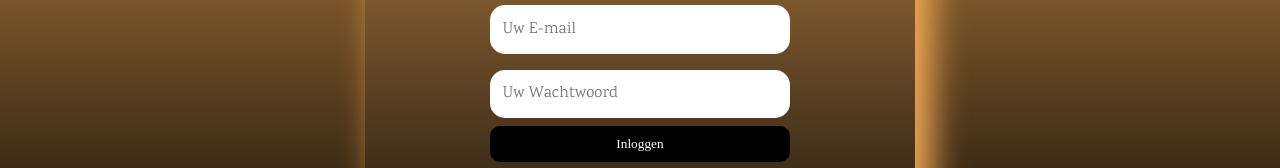
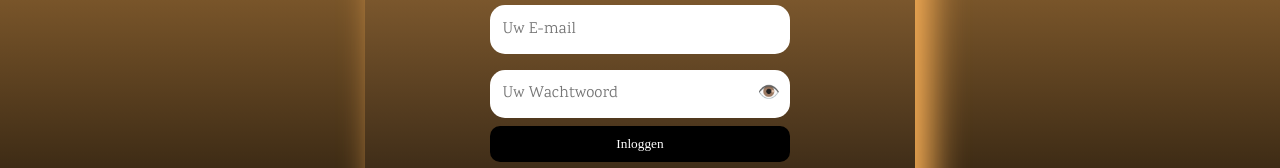
Before and after one commit to VincentOosterom/Eindopdracht-Frontend, a React (Vite) app: page /inloggen in a window 1280 px wide. Shown: the part 359-527 px from the top of the page. Built offline with nearby package versions, Linux system fonts and the light colour scheme; a web font is replaced by a local one.

Commit message:
Mooi oogje toegevoegd om wachtwoord te tonen ja of nee

```diff
--- a/src/pages/Auth/Inloggen/Inloggen.css
+++ b/src/pages/Auth/Inloggen/Inloggen.css
@@ -1,6 +1,6 @@
 /* ========== LOGIN PAGE ========== */
 
-.login-page{
+.login-page {
     background: linear-gradient(0deg, #000 12.02%, #F6AD55 100%);
     display: flex;
     flex-direction: column;
@@ -10,26 +10,26 @@
     gap: 1rem;
 }
 
-.login-content{
+.login-content {
     display: flex;
     flex-direction: column;
     align-items: center;
 }
 
-.login-container h1{
+.login-container h1 {
     color: white;
     font-size: clamp(3rem, 2.5vw, 4rem);
     margin-bottom: 2rem;
 }
 
-.login-content h2{
+.login-content h2 {
     font-size: clamp(1.5rem, 2.5vw, 2rem);
     color: white;
     margin-bottom: 1rem;
 }
 
 
-.login-container{
+.login-container {
     display: flex;
     position: relative;
     flex-direction: column;
@@ -44,7 +44,7 @@
     box-shadow: 14px 12px 34.5px 3px #F6AD55;
 }
 
-.icon-back{
+.icon-back {
     display: flex;
     align-items: center;
     gap: 0.6rem;
@@ -55,13 +55,13 @@
     cursor: pointer;
 }
 
-.login-form{
+.login-form {
     display: flex;
     flex-direction: column;
     gap: 0.5rem;
 }
 
-.login-form input{
+.login-form input {
     width: 300px;
     min-width: 0;
     border: none;
@@ -75,25 +75,45 @@
     margin-bottom: 0.5rem;
 }
 
-.forget-password{
+.password-wrapper {
+    position: relative;
+    display: inline-block;
+}
+
+.password-wrapper input {
+    padding-right: 35px; /* ruimte voor het oogje */
+}
+
+.toggle-eye {
+    position: absolute;
+    right: 10px;
+    top: 50%;
+    transform: translateY(-50%);
+    cursor: pointer;
+    user-select: none;
+    font-size: 18px;
+}
+
+.forget-password {
     display: flex;
     flex-direction: column;
     align-items: center;
 }
 
-.forget-password a{
+.forget-password a {
     color: white;
     margin: 1rem;
 }
 
-.error-message{
+.error-message {
     color: red;
 }
 
 
 /* ========== MEDIA QUERIES ========== */
 @media (max-width: 480px) {
-    .login-container{
+
+    .login-container {
         max-width: 350px;
     }
 
--- a/src/pages/Auth/Inloggen/Inloggen.jsx
+++ b/src/pages/Auth/Inloggen/Inloggen.jsx
@@ -1,7 +1,6 @@
 import './Inloggen.css'
 import {useState} from "react";
 import {NavLink, useNavigate,} from "react-router-dom";
-import axios from "axios";
 import {FontAwesomeIcon} from '@fortawesome/react-fontawesome';
 import {faLeftLong} from "@fortawesome/free-solid-svg-icons";
 import {useAuth} from "../../../context/AuthContext";
@@ -18,6 +17,7 @@ function Inloggen() {
     const [password, setPassword] = useState("");
     const [error, setError] = useState("");
     const [loading, setLoading] = useState(false);
+    const [showPassword, setShowPassword] = useState(false);
     const navigate = useNavigate();
     const {login} = useAuth();
 
@@ -89,12 +89,19 @@ function Inloggen() {
                             placeholder="Uw E-mail"
                             onChange={(e) => setEmail(e.target.value)}/>
                         <label htmlFor="Password"></label>
-                        <input
-                            type="password"
-                            name="password"
-                            value={password}
-                            placeholder="Uw Wachtwoord"
-                            onChange={(e) => setPassword(e.target.value)}/>
+                        <div className="password-wrapper">
+                            <input
+                                type={showPassword ? "text" : "password"}
+                                name="password"
+                                value={password}
+                                placeholder="Uw Wachtwoord"
+                                onChange={(e) => setPassword(e.target.value)}
+                            />
+                            <span
+                                className="toggle-eye"
+                                onClick={() => setShowPassword(!showPassword)}
+                            > {showPassword ? "🙈" : "👁️"}</span>
+                        </div>
                         <button
                             type="submit"
                             className="login-btn"
--- a/src/pages/Website/Homepage/Homepage.css
+++ b/src/pages/Website/Homepage/Homepage.css
@@ -16,9 +16,7 @@
     margin-bottom: 2rem;
 }
 
-.main p {
-    color: var(--color-text);
-}
+
 
 /* ========== SECTION 1 ========== */
 
@@ -26,20 +24,17 @@
     display: flex;
     flex-direction: column;
     align-items: center;
-    gap: 2rem;
+    gap: 1rem;
     margin-bottom: 100px;
-    width: 100%;
 }
 
 .search-result-grid {
     display: grid;
     grid-template-columns: repeat(2, minmax(0, 1fr)); /* 2 kolommen */
     gap: 2rem;
-
     width: 100%;
-    max-width: 1100px;          /* breedte beperken */
-    margin: 0 auto;             /* centreer de grid-container zelf */
-    justify-items: center;      /* centreer items binnen de grid */
+    margin: 0 auto;
+    justify-items: center;
 }
 
 /* ========== SECTION 2 ========== */
--- a/src/pages/Website/Homepage/Homepage.jsx
+++ b/src/pages/Website/Homepage/Homepage.jsx
@@ -7,12 +7,15 @@ import calender from "../../../assets/calender.svg";
 import Header from "../../../components/website/Header/Header.jsx";
 import Footer from "../../../components/website/Footer/Footer.jsx";
 import api from "../../../api/api";
-import { useState, useEffect } from "react";
+import {useState, useEffect} from "react";
+import DashboardLoader from "../../../components/dashboard/DashboardLoader/DashboardLoader.jsx";
 
 function Home() {
     const [query, setQuery] = useState("");
     const [companies, setCompanies] = useState([]);
     const [loading, setLoading] = useState(true);
+    const [visibleCount, setVisibleCount] = useState(6);
+
 
     // ✔ ECHTE BEDRIJVEN OPHALEN UIT DE NOVI-API
     useEffect(() => {
@@ -20,7 +23,6 @@ function Home() {
             try {
                 const res = await api.get("/companies");
                 setCompanies(res.data);
-                console.log(res.data);
             } catch (err) {
                 console.error("Kon bedrijven niet ophalen:", err);
             } finally {
@@ -30,6 +32,8 @@ function Home() {
 
         fetchCompanies();
     }, []);
+
+    const MAX_RESULTS = 6;
 
     // ✔ FILTEREN OP NAAM
     const filteredCompanies = query
@@ -51,14 +55,14 @@ function Home() {
 
                 <section className="search-result">
                     <h2>Zoek resultaten</h2>
-
-                    {loading && <p>Bedrijven laden...</p>}
+                    {loading && <p className="loading-message">Bedrijven laden</p>}
+                    {!loading && filteredCompanies.length === 0 && (
+                        <p className="loading-message">Geen bedrijven gevonden…</p>)}
 
                     <div className="search-result-grid">
-                        {!loading && filteredCompanies.length === 0 && (
-                            <p>Geen bedrijven gevonden…</p>)}
-
-                        {filteredCompanies.map((company) => (
+                        {filteredCompanies
+                            .slice(0, visibleCount)
+                            .map((company) => (
                             <SearchResultCard
                                 key={company.id}
                                 title={company.name}
@@ -71,6 +75,12 @@ function Home() {
                                 name="Boek nu"
                             />
                         ))}
+
+                        {filteredCompanies.length > visibleCount && (
+                            <button onClick={() => setVisibleCount(visible => visible + 6)}>
+                                Toon meer
+                            </button>
+                        )}
                     </div>
                 </section>
                 <section className="how-it-works">
@@ -94,7 +104,7 @@ function Home() {
                     </div>
                 </section>
             </main>
-            <Footer />
+            <Footer/>
         </>
     );
 }
```
Also changed, not shown: 1 other file (tests, documents, lock files or other folders).
